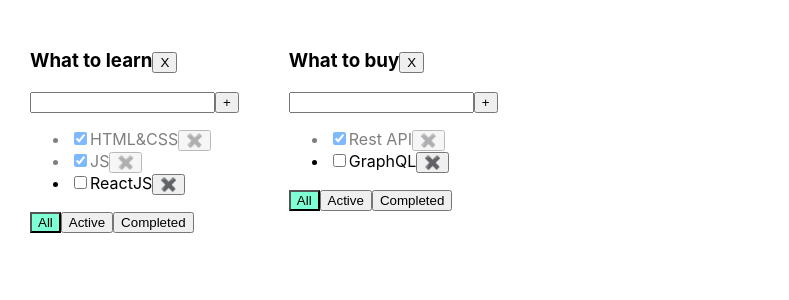
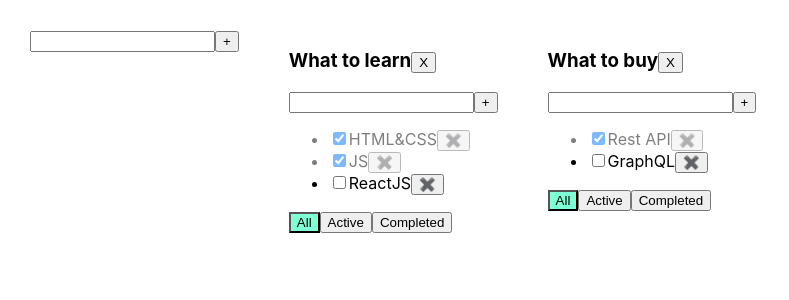
Before and after one commit to AndriiPrysiazhniuk/Todolist, a React (Create React App) app: page / in a window 1280 px wide. Shown: the top 300 px of the page, without its empty margins (0-789 px from the left). Built offline with nearby package versions, Linux system fonts and the light colour scheme.

Commit message:
created a new universal component named addItemForm. Added a new function: addTodolist;

```diff
--- a/src/App.tsx
+++ b/src/App.tsx
@@ -2,6 +2,7 @@ import React, {useState} from 'react';
 import './App.css';
 import {TaskType, Todolist} from "./components/Todolist";
 import {v1} from "uuid";
+import {AddItemForm} from "./components/AddItemForm";
 
 export type FilterValuesType = 'all' | 'active' | 'completed'
 type TodolistType = {
@@ -55,8 +56,17 @@ function App() {
     const removeTodolist = (todolistId: string) => {
         setTodolists(todolists.filter(el => el.id !== todolistId))
     }
+    const addTodolist = (title: string) => {
+        const newTodolistId = v1()
+        const newTodolist: TodolistType = {id: newTodolistId, title: title, filter: 'all'}
+        setTodolists([...todolists, newTodolist])
+        setTasks({...tasks, [newTodolistId]: []})
+    }
     return (
         <div className="App">
+
+            <AddItemForm addItem={addTodolist}/>
+
             {todolists.map(el => {
                 let tasksForTodolist = tasks[el.id]
 
--- /dev/null
+++ b/src/components/AddItemForm.tsx
@@ -0,0 +1,40 @@
+import styles from "../todolist.module.css";
+import React, {ChangeEvent, KeyboardEvent, useState} from "react";
+
+type AddItemFormPropsType = {
+    addItem: (title: string) => void
+}
+export const AddItemForm = (props: AddItemFormPropsType) => {
+    const {addItem} = props
+
+    const [inputValue, setInputValue] = useState('')
+    const [error, setError] = useState<string | null>(null)
+    const onEnterPressHandler = (e: KeyboardEvent<HTMLInputElement>) => {
+        if (e.key === 'Enter' && inputValue.trim() !== '') {
+            addItem( inputValue.trim())
+            setInputValue('')
+        } else {
+            setError('Title is Required 😣')
+        }
+    }
+    const handleInputChanges = (e: ChangeEvent<HTMLInputElement>) => {
+        setInputValue(e.currentTarget.value)
+        setError(null)
+    }
+    const addTaskHandler = () => {
+        if (inputValue.trim() !== '') {
+            addItem( inputValue.trim())
+            setInputValue('')
+        } else {
+            setError('Title is Required 😣')
+        }
+    }
+    return (
+        <div>
+            <input className={error ? styles.error : ''} onKeyDown={onEnterPressHandler}
+                   onChange={handleInputChanges} value={inputValue}/>
+            <button onClick={addTaskHandler}>+</button>
+            <p className={error ? styles.errorMessage : ''}>{error}</p>
+        </div>
+    )
+}
--- a/src/components/Todolist.tsx
+++ b/src/components/Todolist.tsx
@@ -1,6 +1,7 @@
 import React, {ChangeEvent, KeyboardEvent, useState} from "react";
 import {FilterValuesType} from "../App";
 import styles from '../todolist.module.css'
+import {AddItemForm} from "./AddItemForm";
 
 export type TaskType = {
     id: string
@@ -30,48 +31,24 @@ export const Todolist = (props: PropsType) => {
         filter,
         tasks
     } = props
-    const [inputValue, setInputValue] = useState('')
-    const [error, setError] = useState<string | null>(null)
 
-    const handleInputChanges = (e: ChangeEvent<HTMLInputElement>) => {
-        setInputValue(e.currentTarget.value)
-        setError(null)
-    }
-    const addTaskHandler = () => {
-        if (inputValue.trim() !== '') {
-            addTask(props.id, inputValue.trim())
-            setInputValue('')
-        } else {
-            setError('Title is Required 😣')
-        }
-    }
-    const onEnterPressHandler = (e: KeyboardEvent<HTMLInputElement>) => {
-        if (e.key === 'Enter' && inputValue.trim() !== '') {
-            addTask(props.id, inputValue.trim())
-            setInputValue('')
-        } else {
-            setError('Title is Required 😣')
-        }
-    }
+
     const onFilterBtnClickHandler = (filter: FilterValuesType) => {
         changeFilter(id, filter)
     }
-
+    const addTaskHandler = (title: string) => {
+        addTask(props.id, title)
+    }
     const removeTodolistHandler = () => {
-        props.removeTodolist(id)
+        removeTodolist(id)
     }
 
     return (
         <div>
-            <h3>{props.title }
+            <h3>{props.title}
                 <button onClick={removeTodolistHandler}>X</button>
             </h3>
-            <div>
-                <input className={error ? styles.error : ''} onKeyDown={onEnterPressHandler}
-                       onChange={handleInputChanges} value={inputValue}/>
-                <button onClick={addTaskHandler}>+</button>
-                <p className={error ? styles.errorMessage : ''}>{error}</p>
-            </div>
+            <AddItemForm addItem={addTaskHandler}/>
             <ul>
                 {tasks.map((el) => {
                     const removeTaskHandler = () => {
```
